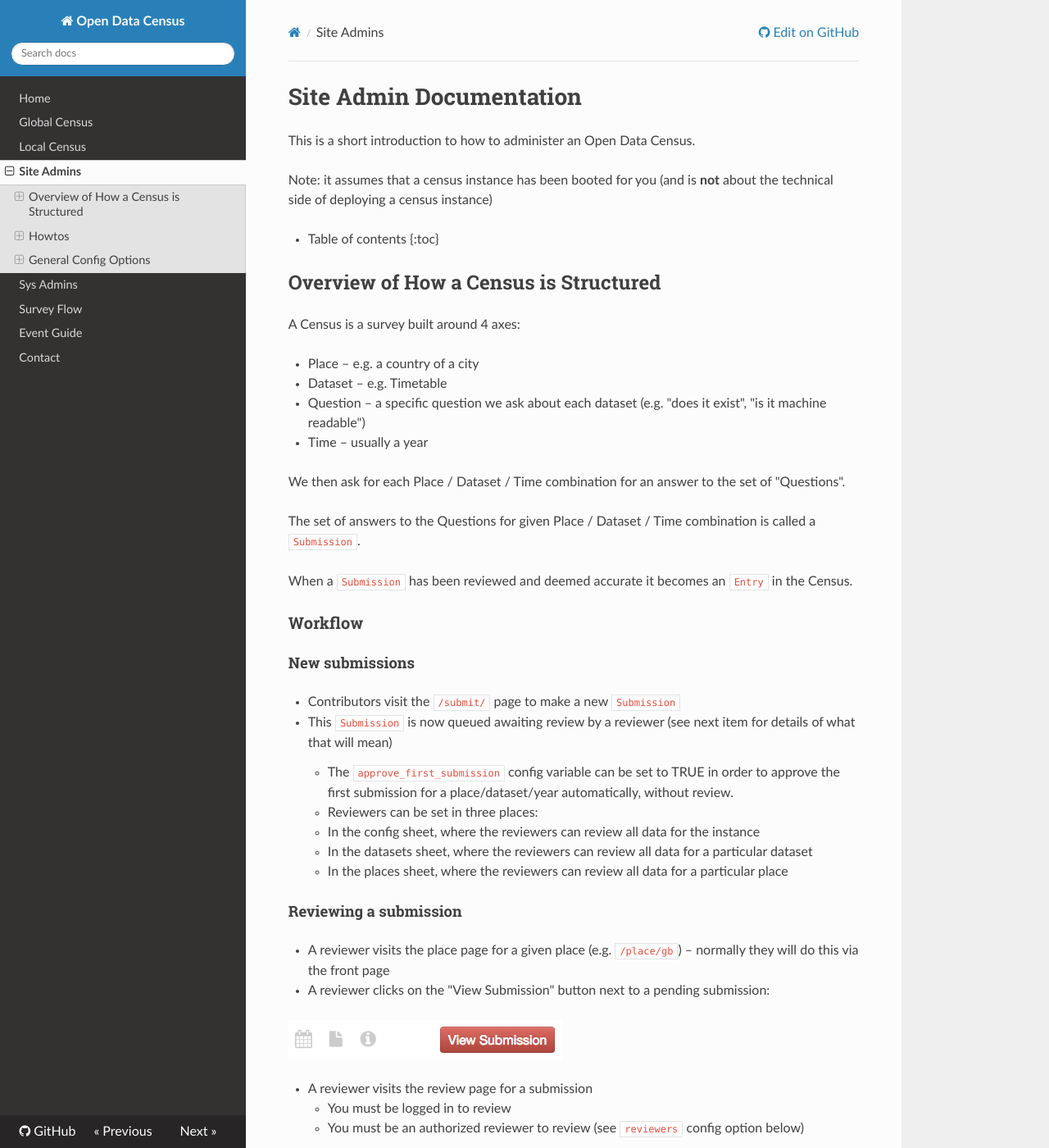
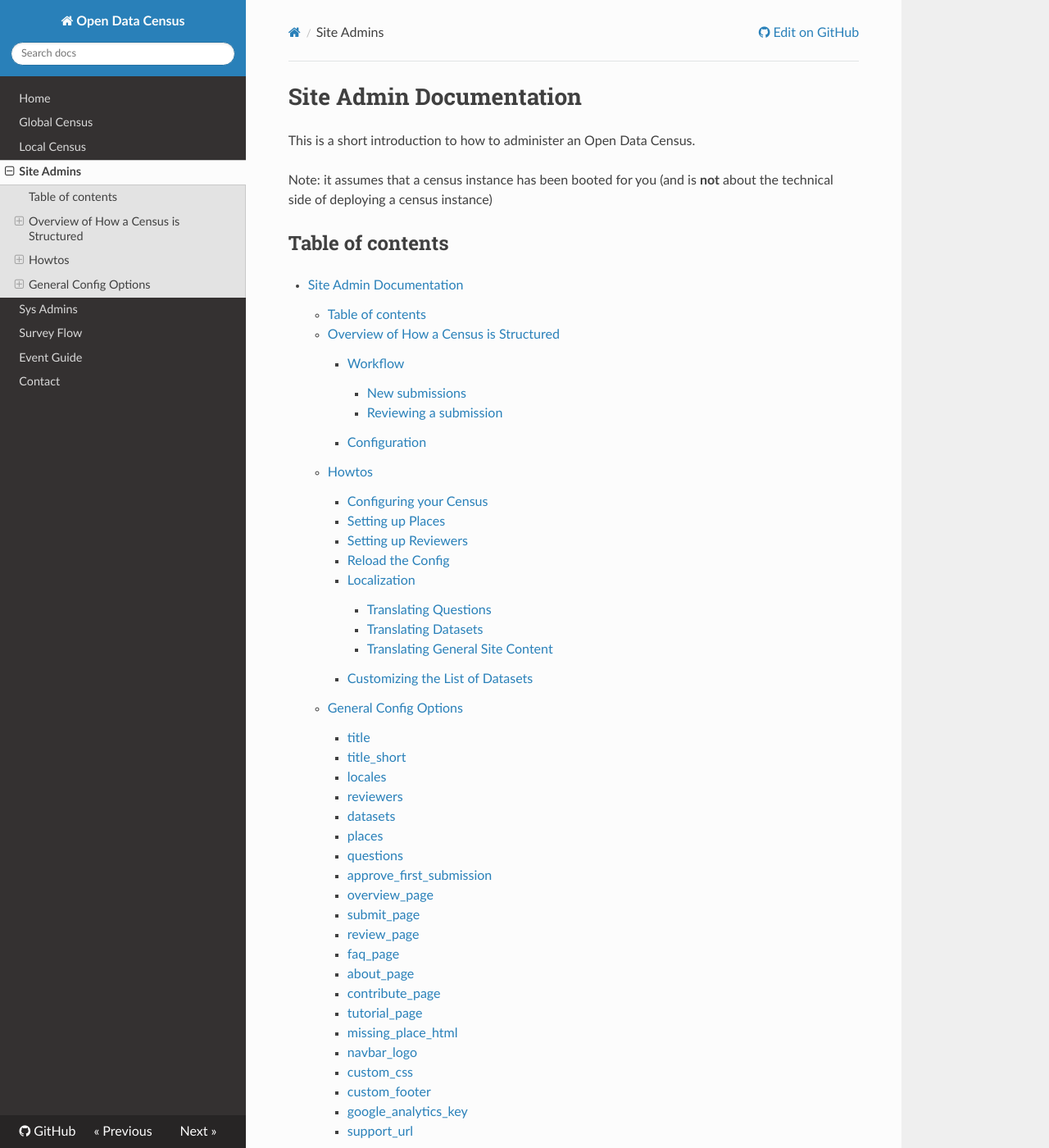
Before and after one commit to okfn/opendatasurvey, an MkDocs documentation site: the page built from docs/site-admins/index.md, in a window 1280 px wide and 1400 px high. Shown: the whole window at 82% size. Built offline with MkDocs 1.6.1, drawn with Linux system fonts in a browser that asks for light colours; nearby versions of some CDN libraries; old or Windows-style settings are respelled for this version of MkDocs.

Commit message:
[#765] Fix toc element in site-admin page

```diff
--- a/docs/site-admins/index.md
+++ b/docs/site-admins/index.md
@@ -4,8 +4,9 @@ This is a short introduction to how to administer an Open Data Census.
 
 Note: it assumes that a census instance has been booted for you (and is __not__ about the technical side of deploying a census instance)
 
-* Table of contents
-{:toc}
+## Table of contents
+
+[TOC]
 
 ## Overview of How a Census is Structured
 
--- a/mkdocs.yml
+++ b/mkdocs.yml
@@ -15,4 +15,5 @@ theme: readthedocs
 markdown_extensions:
   - markdown_include.include:
       base_path: docs
+  - toc:
 google_analytics: ['UA-33874954-7', 'census.okfn.org']
```
